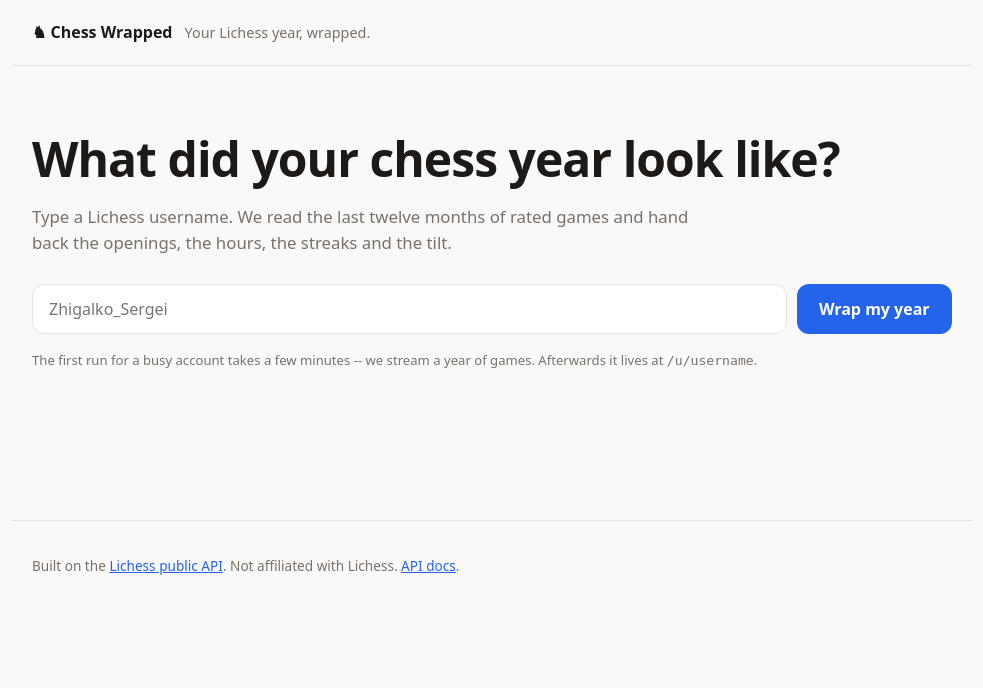
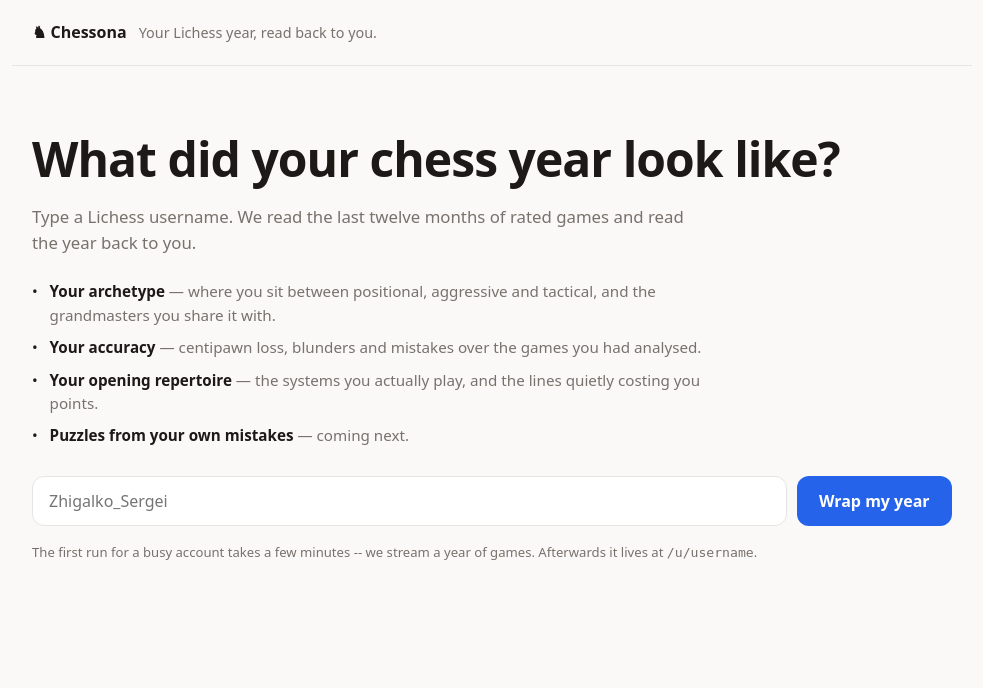
Before and after one commit to yusufyucetepe/chess-analytics-api, a FastAPI app: page / in a window 1280 px wide. Shown: the top 688 px of the page, without its empty margins (148-1131 px from the left). Before the commit the page ends 575 px from the top, so only its background shows below. Run offline with FastAPI, Linux system fonts and the light colour scheme; parts of the project's set-up code (start-up, migrations or seed data) failed here and were passed over.

Commit message:
Bug fixes and frontend changes

```diff
--- a/app/core/config.py
+++ b/app/core/config.py
@@ -9,7 +9,7 @@ from pydantic_settings import BaseSettings, SettingsConfigDict
 class Settings(BaseSettings):
     model_config = SettingsConfigDict(env_file=".env", env_file_encoding="utf-8", extra="ignore")
 
-    app_name: str = "Chess Wrapped"
+    app_name: str = "Chessona"
     debug: bool = False
 
     # Postgres. asyncpg driver for the app, psycopg-free sync URL derived for Alembic.
@@ -24,7 +24,7 @@ class Settings(BaseSettings):
     lichess_base_url: str = "https://lichess.org"
     lichess_token: str | None = None
     # Lichess asks for a descriptive UA with a way to contact the operator.
-    lichess_user_agent: str = "chess-wrapped/0.1 (+https://github.com/yusuf/chess-wrapped)"
+    lichess_user_agent: str = "chessona/0.1 (+https://github.com/yusuf/chessona)"
     lichess_timeout_s: float = 30.0
     lichess_stream_timeout_s: float = 600.0
     lichess_max_retries: int = 4
--- a/app/main.py
+++ b/app/main.py
@@ -37,7 +37,7 @@ def create_app() -> FastAPI:
     app = FastAPI(
         title=settings.app_name,
         version="0.1.0",
-        description="Your Lichess year, wrapped.",
+        description="Your Lichess year, read back to you.",
         lifespan=lifespan,
     )
 
--- a/app/web/static/app.css
+++ b/app/web/static/app.css
@@ -122,6 +122,18 @@ footer.site { border-top: 1px solid var(--rule); color: var(--muted); font-size:
 .lede { font-size: 1.05rem; color: var(--muted); max-width: 42rem; }
 .fine { font-size: .82rem; color: var(--muted); }
 .hint { font-size: .9rem; color: var(--muted); }
+
+.promises { list-style: none; padding: 0; margin: 1.5rem 0 0; max-width: 42rem; }
+.promises li {
+  padding-left: 1.1rem; margin: .55rem 0;
+  font-size: .95rem; color: var(--muted); position: relative;
+}
+/* `--ink` rather than a literal white: it is white on the dark theme and
+   near-black on the light one, where a white bullet would be invisible. */
+.promises li::before {
+  content: "\2022"; position: absolute; left: 0; color: var(--ink);
+}
+.promises b { color: var(--ink); font-weight: 600; }
 
 .ask { display: flex; gap: .6rem; flex-wrap: wrap; margin: 1.75rem 0 1rem; }
 .ask input {
@@ -310,6 +322,10 @@ table.grid th[scope="row"] { text-align: left; font-weight: 500; }
    draws a rule of its own, and two parallel lines with a gap between them read
    as one more row of the table with nothing in it. */
 table.grid tbody tr:last-child th, table.grid tbody tr:last-child td { border-bottom: 0; }
+/* And the same gap on both sides of the table. A subhead's 2.25rem of air is
+   there to separate one block from the next; landing it under a table's last
+   row instead makes a row-height of blank inside the block. */
+table.grid + .subhead { margin-top: 1rem; }
 table.grid thead th { color: var(--muted); font-size: .75rem; text-transform: uppercase; letter-spacing: .05em; font-weight: 600; }
 /* The numbers are right-aligned, but the first column holds names and moves --
    its heading belongs over the start of them, not over their far end. */
--- a/app/web/templates/base.html
+++ b/app/web/templates/base.html
@@ -3,7 +3,7 @@
 <head>
   <meta charset="utf-8">
   <meta name="viewport" content="width=device-width, initial-scale=1">
-  <title>{% block title %}Chess Wrapped{% endblock %}</title>
+  <title>{% block title %}Chessona{% endblock %}</title>
   {# ?v= on every static URL: see `asset_version`. Without it an edited
      stylesheet or chart script reaches nobody who has already loaded the page. #}
   <link rel="stylesheet" href="/static/app.css?v={{ asset_v }}">
@@ -15,8 +15,8 @@
 </head>
 <body>
   <header class="site">
-    <a class="brand" href="/">&#9822; Chess Wrapped</a>
-    <span class="tagline">Your Lichess year, wrapped.</span>
+    <a class="brand" href="/">&#9822; Chessona</a>
+    <span class="tagline">Your Lichess year, read back to you.</span>
   </header>
 
   <main>
--- a/app/web/templates/index.html
+++ b/app/web/templates/index.html
@@ -5,8 +5,22 @@
   <h1>What did your chess year look like?</h1>
   <p class="lede">
     Type a Lichess username. We read the last twelve months of rated games and
-    hand back the openings, the hours, the streaks and the tilt.
+    read the year back to you.
   </p>
+
+  {# In the order the report itself is read, so the list doubles as its
+     contents page. #}
+  <ul class="promises">
+    <li><b>Your archetype</b> &mdash; where you sit between positional,
+      aggressive and tactical, and the grandmasters you share it with.</li>
+    <li><b>Your accuracy</b> &mdash; centipawn loss, blunders and mistakes over
+      the games you had analysed.</li>
+    <li><b>Your opening repertoire</b> &mdash; the systems you actually play,
+      and the lines quietly costing you points.</li>
+    {# Named here because it is the next thing being built, and marked as such
+       rather than promised: the report does not carry puzzles yet. #}
+    <li><b>Puzzles from your own mistakes</b> &mdash; coming next.</li>
+  </ul>
 
   {% include "partials/form.html" %}
 
--- a/app/web/templates/job.html
+++ b/app/web/templates/job.html
@@ -1,5 +1,5 @@
 {% extends "base.html" %}
-{% block title %}Wrapping {{ view.username }} &ndash; Chess Wrapped{% endblock %}
+{% block title %}Wrapping {{ view.username }} &ndash; Chessona{% endblock %}
 
 {# The same fragment as a whole page, for a browser that arrived without HTMX --
    a bookmarked poll URL, or JavaScript switched off. It still refreshes,
--- a/app/web/templates/partials/job.html
+++ b/app/web/templates/partials/job.html
@@ -21,7 +21,7 @@
       {% if view.status == "pending" %}
         Queued. A worker will pick this up in a moment.
       {% else %}
-        Streaming a year of games from Lichess. This is the slow part.
+        Streaming a year of games from Lichess. This might take a while.
       {% endif %}
     </p>
     <p class="fine">Report {{ view.id }}</p>
--- a/app/web/templates/problem.html
+++ b/app/web/templates/problem.html
@@ -1,5 +1,5 @@
 {% extends "base.html" %}
-{% block title %}Nothing here yet &ndash; Chess Wrapped{% endblock %}
+{% block title %}Nothing here yet &ndash; Chessona{% endblock %}
 
 {# The whole-page form of a problem: someone followed a link to /u/someone we
    have never wrapped. The message, then the form pre-filled with what they
--- a/app/web/templates/report.html
+++ b/app/web/templates/report.html
@@ -7,7 +7,7 @@
 {% set quality = sections.quality %}
 {% set progression = sections.progression %}
 
-{% block title %}{{ player.username }}'s chess year &ndash; Chess Wrapped{% endblock %}
+{% block title %}{{ player.username }}'s chess year &ndash; Chessona{% endblock %}
 
 {% block content %}
 <article class="report">
```
Also changed, not shown: alembic/versions/a5d2e6b91c47_widen_games_status.py (added, +32 -0 lines), app/db/models.py (+6 -1 lines), app/worker/jobs.py (+12 -4 lines), tests/integration/test_worker.py (+77 -1 lines), README.md.
